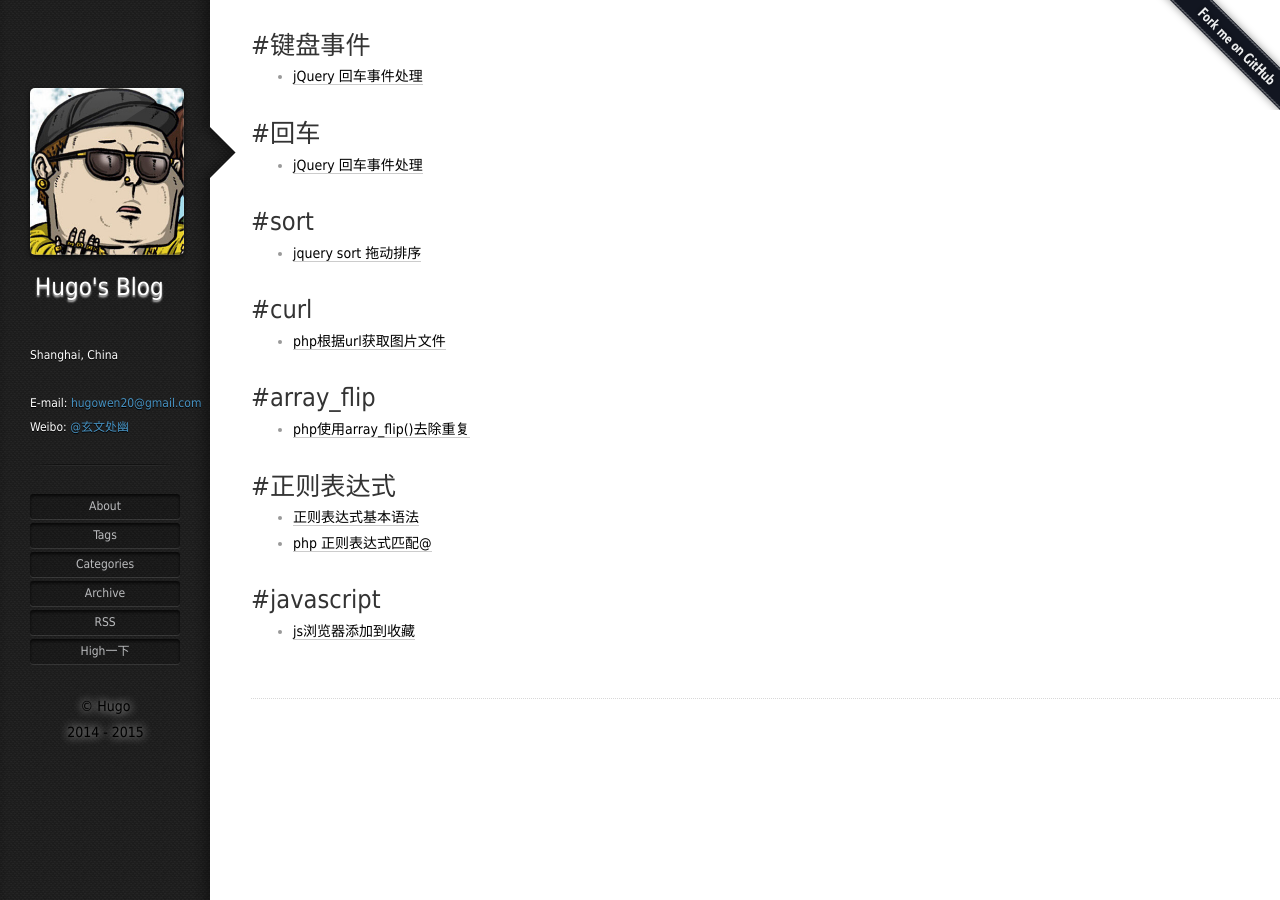
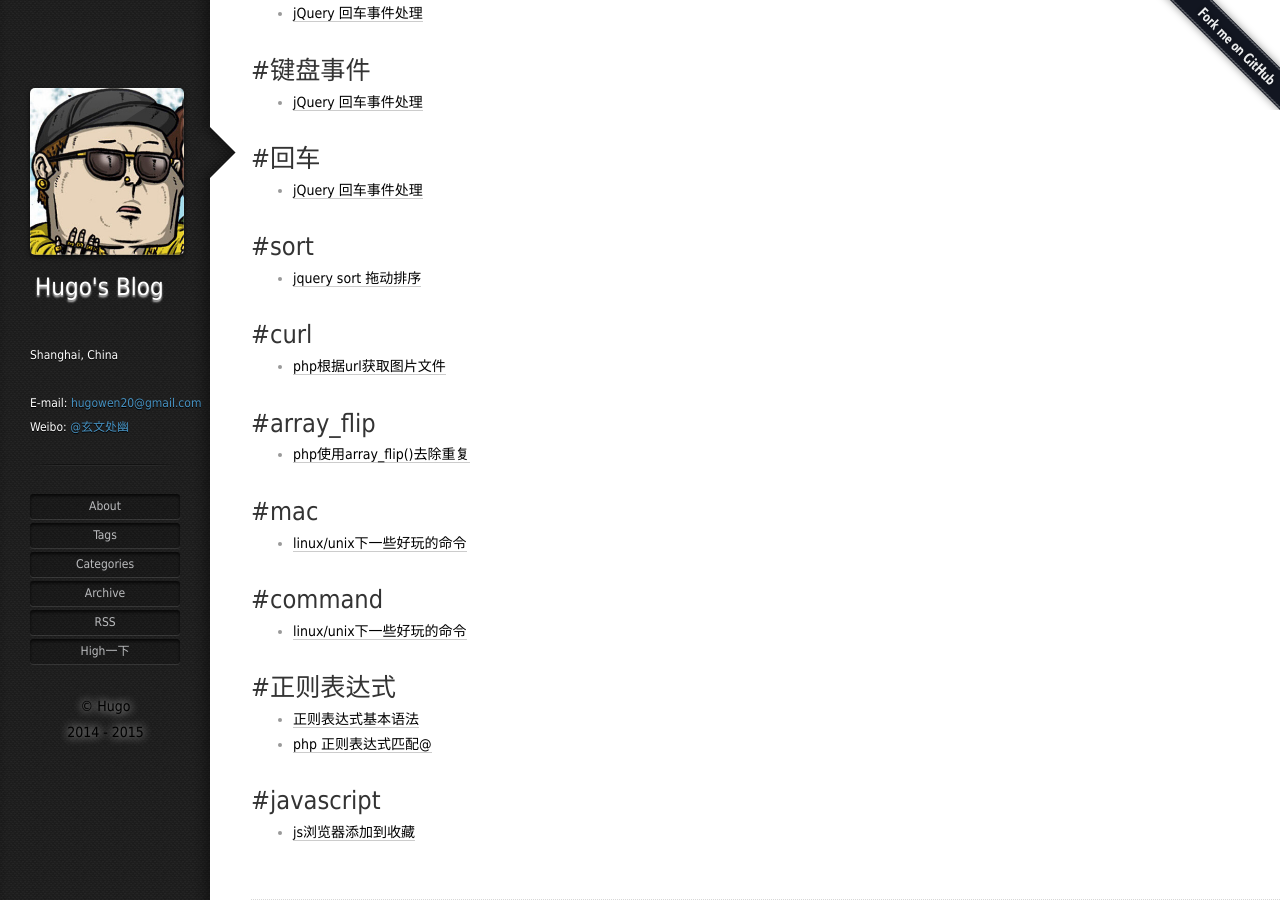
Before and after one commit to HugoWen/HugoWen.github.io_jekyll_bak, a Jekyll site: the page built from tags.html, in a window 1280 px wide and 900 px high, scrolled down 5646 px. Built offline with Jekyll 4.4.1, drawn with Linux system fonts in a browser that asks for light colours; Markdown is read by kramdown in place of the engine named in the settings; comment, search, counter and statistics services are not loaded; some of the changed text lies outside the part shown.

Commit message:
update funny-command.md

````diff
--- a/_posts/2015-03-18-funny-command.md
+++ b/_posts/2015-03-18-funny-command.md
@@ -1,13 +1,13 @@
 ---
 layout: post
-title: *nix下一些好玩的命令
+title: linux/unix下一些好玩的命令
 date: 2015-03-18 18:01
 tags: [linux, mac, command]
 categories: [mac]
 published: true
 ---
 
-记录一些*nix下好玩的命令。
+记录一些linux/unix下好玩的命令。
 
 ```
 sl
````
